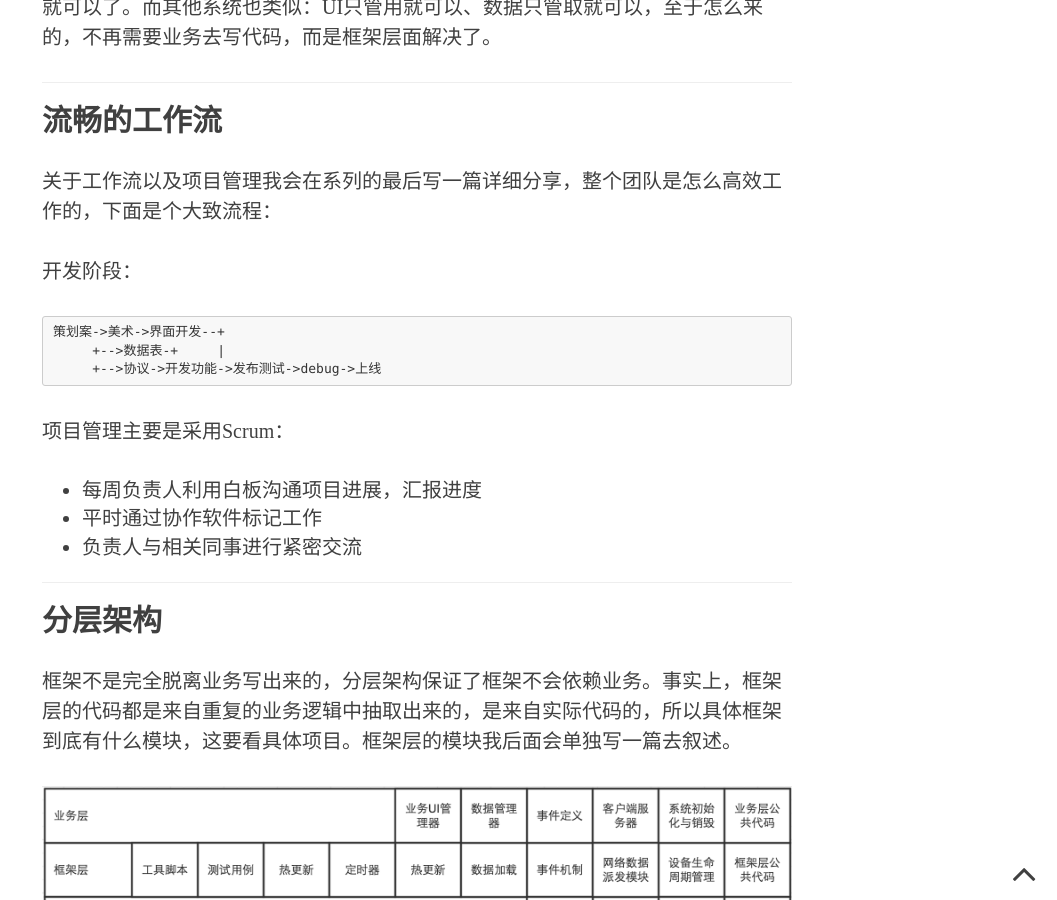
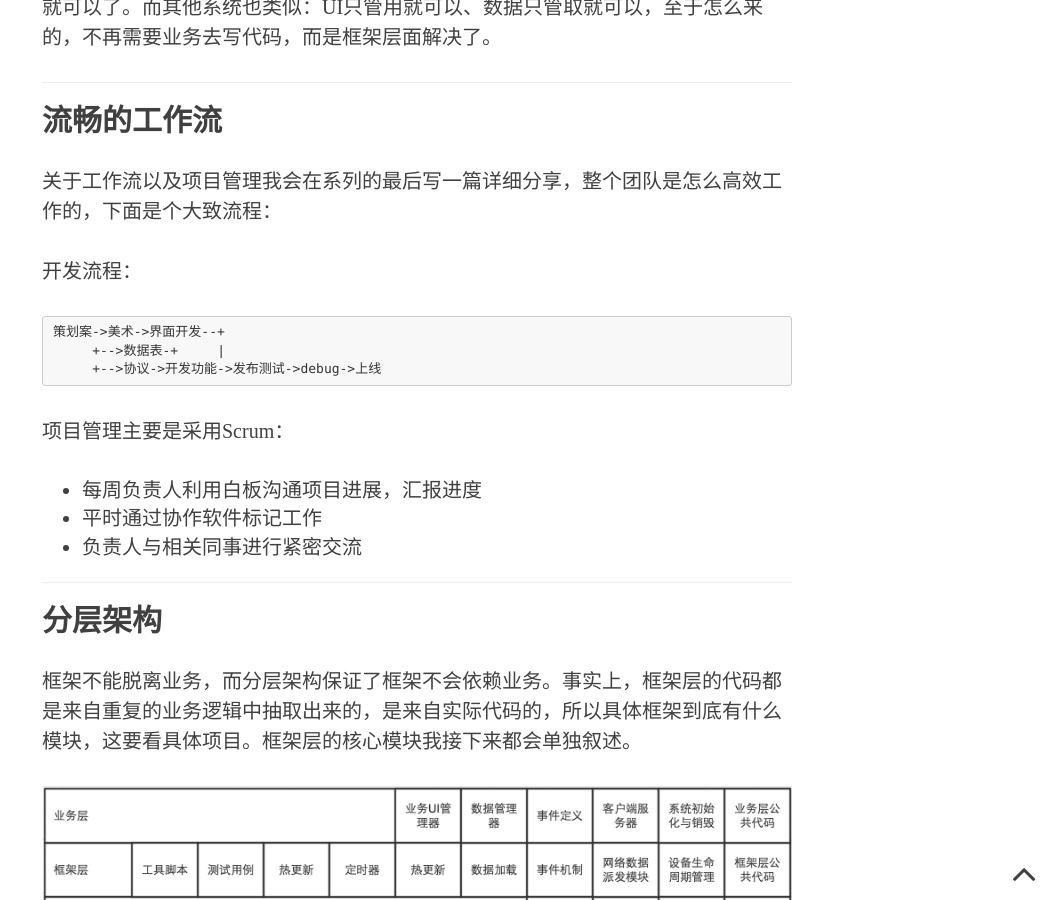
Before and after one commit to fonzieyang/fonzieyang.github.com, a Jekyll site: the page built from _posts/2015-02-10-mobile-game-framework-design0.md, in a window 1280 px wide and 900 px high, scrolled down 1304 px. Shown: the whole window, without its empty margins (223-1280 px from the left). Built offline with Jekyll 4.4.1, drawn with Linux system fonts in a browser that asks for light colours; nearby versions of some CDN libraries; comment, search, counter and statistics services are not loaded; some of the changed text lies outside the part shown.

Commit message:
update post

```diff
--- a/_posts/2015-02-10-mobile-game-framework-design0.md
+++ b/_posts/2015-02-10-mobile-game-framework-design0.md
@@ -34,7 +34,7 @@ header-img: "img/lf2.jpg"
 关于工作流以及项目管理我会在系列的最后写一篇详细分享，整个团队是怎么高效工作的，下面是个大致流程：
 
 
-开发阶段：
+开发流程：
 
 	策划案->美术->界面开发--+
 	     +-->数据表-+     |
@@ -50,7 +50,7 @@ header-img: "img/lf2.jpg"
 
 ## 分层架构
 
-框架不是完全脱离业务写出来的，分层架构保证了框架不会依赖业务。事实上，框架层的代码都是来自重复的业务逻辑中抽取出来的，是来自实际代码的，所以具体框架到底有什么模块，这要看具体项目。框架层的模块我后面会单独写一篇去叙述。
+框架不能脱离业务，而分层架构保证了框架不会依赖业务。事实上，框架层的代码都是来自重复的业务逻辑中抽取出来的，是来自实际代码的，所以具体框架到底有什么模块，这要看具体项目。框架层的核心模块我接下来都会单独叙述。
 
 
 ![]({{ site.baseurl }}/img/framework-design/framework-design.png)
```
Also changed, not shown: other parts of _posts/2015-02-10-mobile-game-framework-design0.md (+1 -1 lines).
